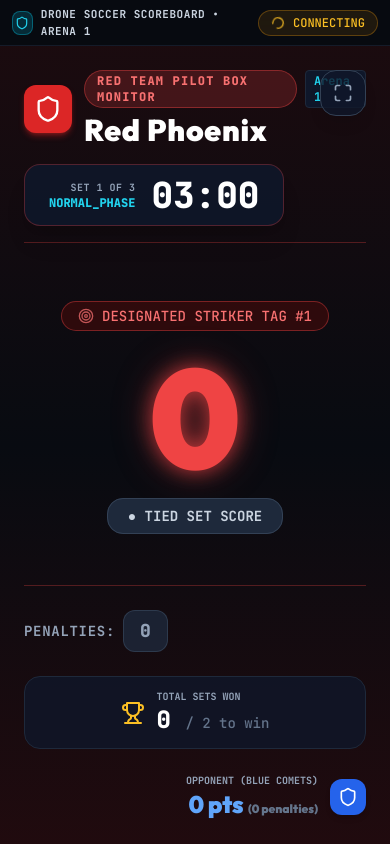
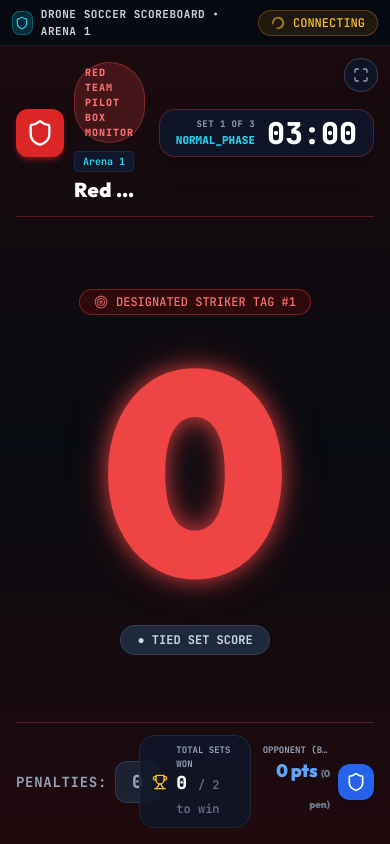
Before and after one commit to TrashPandaStudios/ds-scoreboard-system, a React (Vite) app in the folder frontend/: page /arena/1/red in a window 390 px wide. Built offline with nearby package versions, Linux system fonts and the light colour scheme.

Commit message:
Increase size of team displays

```diff
--- a/frontend/src/pages/displays/RedTeamDisplay.tsx
+++ b/frontend/src/pages/displays/RedTeamDisplay.tsx
@@ -72,59 +72,59 @@ export const RedTeamDisplay: React.FC = () => {
 
   return (
     <div
-      className={`min-h-screen bg-[#080b11] text-slate-100 flex flex-col select-none ${
+      className={`h-screen max-h-screen w-full bg-[#080b11] text-slate-100 flex flex-col select-none overflow-hidden ${
         isBuzzerFiring ? 'buzzer-active-flash' : ''
       }`}
     >
       <HeaderNav arenaId={arenaId} variant="display" />
 
-      <main className="flex-1 flex flex-col justify-between p-6 lg:p-10 max-w-[1920px] w-full mx-auto relative overflow-hidden bg-gradient-to-b from-red-950/30 via-[#080b11] to-red-950/40">
+      <main className="flex-1 min-h-0 h-full w-full flex flex-col justify-between p-4 sm:p-6 lg:p-8 xl:p-10 relative overflow-hidden bg-gradient-to-b from-red-950/30 via-[#080b11] to-red-950/40">
         {/* Fullscreen Button */}
         <button
           onClick={toggleFullscreen}
-          className="absolute top-6 right-6 z-40 p-3 rounded-2xl bg-slate-900/80 hover:bg-slate-800 text-slate-400 hover:text-white border border-slate-700 transition-colors shadow-lg"
+          className="absolute top-3 right-3 sm:top-5 sm:right-6 z-40 p-2 sm:p-2.5 rounded-2xl bg-slate-900/80 hover:bg-slate-800 text-slate-400 hover:text-white border border-slate-700 transition-colors shadow-lg"
           title="Toggle Fullscreen Monitor View"
         >
-          {isFullscreen ? <Minimize className="w-5 h-5" /> : <Maximize className="w-5 h-5" />}
+          {isFullscreen ? <Minimize className="w-4 h-4 sm:w-5 sm:h-5" /> : <Maximize className="w-4 h-4 sm:w-5 sm:h-5" />}
         </button>
 
         {/* Top Header Bar */}
-        <div className="flex flex-wrap items-center justify-between gap-4 border-b border-red-500/30 pb-4">
-          <div className="flex items-center gap-3">
+        <div className="flex items-center justify-between gap-4 border-b border-red-500/30 pb-3 sm:pb-4 shrink-0">
+          <div className="flex items-center gap-2.5 sm:gap-3.5 min-w-0">
             <TeamBadge
               teamName={state.teamRed}
               logoUrl={state.teamRedLogoUrl}
               side="red"
               size="lg"
-              className="rounded-2xl shadow-red-600/40"
+              className="rounded-2xl shadow-red-600/40 shrink-0"
             />
-            <div>
-              <div className="flex items-center gap-2">
-                <span className="text-xs font-mono font-black uppercase tracking-widest text-red-400 bg-red-500/20 px-3 py-0.5 rounded-full border border-red-500/40">
+            <div className="min-w-0">
+              <div className="flex items-center gap-2 flex-wrap">
+                <span className="text-[10px] sm:text-xs font-mono font-black uppercase tracking-widest text-red-400 bg-red-500/20 px-2.5 sm:px-3 py-0.5 rounded-full border border-red-500/40">
                   RED TEAM PILOT BOX MONITOR
                 </span>
-                <span className="text-xs font-mono text-cyan-400 font-bold bg-slate-900 px-2 py-0.5 rounded border border-slate-800">
+                <span className="text-[10px] sm:text-xs font-mono text-cyan-400 font-bold bg-slate-900 px-2 py-0.5 rounded border border-slate-800">
                   {state.arenaName}
                 </span>
               </div>
-              <h1 className="text-3xl lg:text-4xl font-display font-black text-white tracking-wide mt-1">
+              <h1 className="text-xl sm:text-2xl md:text-3xl lg:text-4xl xl:text-5xl font-display font-black text-white tracking-wide mt-1 truncate">
                 {state.teamRed}
               </h1>
             </div>
           </div>
 
           {/* Synchronized Compact Clock */}
-          <div className="flex items-center gap-4 bg-slate-900/90 px-6 py-2.5 rounded-2xl border border-red-500/30 shadow-xl">
+          <div className="flex items-center gap-3 sm:gap-4 bg-slate-900/90 px-4 sm:px-6 py-2 sm:py-2.5 rounded-2xl border border-red-500/30 shadow-xl shrink-0">
             <div className="flex flex-col items-end">
-              <span className="text-[10px] font-mono text-slate-400 font-bold uppercase tracking-wider">
+              <span className="text-[9px] sm:text-[10px] font-mono text-slate-400 font-bold uppercase tracking-wider">
                 SET {state.currentSet} OF {state.maxSets}
               </span>
-              <span className="text-xs font-mono font-black text-cyan-400 uppercase">
+              <span className="text-[11px] sm:text-xs font-mono font-black text-cyan-400 uppercase">
                 {state.phase}
               </span>
             </div>
             <span
-              className={`font-mono font-black text-4xl lg:text-5xl tabular-nums ${
+              className={`font-mono font-black text-3xl sm:text-4xl lg:text-5xl xl:text-6xl tabular-nums leading-none ${
                 isPenaltyPhase
                   ? 'text-amber-400 glow-amber'
                   : isLowTime
@@ -138,28 +138,28 @@ export const RedTeamDisplay: React.FC = () => {
         </div>
 
         {/* Center: Massive Red Team Score Card & Striker HUD */}
-        <div className="my-auto flex flex-col items-center justify-center text-center">
-          <div className="flex items-center gap-2 text-sm font-mono text-red-400 bg-red-950/60 px-4 py-1 rounded-full border border-red-500/40 mb-4">
-            <Target className="w-4 h-4 text-red-400 animate-pulse" />
+        <div className="flex-1 min-h-0 flex flex-col items-center justify-center text-center my-auto py-2">
+          <div className="flex items-center gap-2 text-xs sm:text-sm lg:text-base font-mono text-red-400 bg-red-950/60 px-3.5 sm:px-5 py-1 rounded-full border border-red-500/40 mb-2 sm:mb-4 shrink-0">
+            <Target className="w-3.5 h-3.5 sm:w-4 sm:h-4 text-red-400 animate-pulse" />
             <span>DESIGNATED STRIKER TAG #1</span>
           </div>
 
-          <div className="font-display font-black text-[140px] sm:text-[180px] lg:text-[220px] leading-none text-red-500 glow-red select-none tabular-nums">
+          <div className="font-display font-black text-[clamp(8rem,34vh,38rem)] leading-none text-red-500 glow-red select-none tabular-nums py-1 sm:py-2">
             {state.redScore}
           </div>
 
           {/* Lead/Deficit Pill */}
-          <div className="mt-4">
+          <div className="mt-2 sm:mt-4 shrink-0">
             {leadDiff > 0 ? (
-              <span className="px-5 py-2 rounded-2xl bg-emerald-500/20 border border-emerald-500/50 text-emerald-400 text-sm font-mono font-black">
+              <span className="px-4 sm:px-6 py-1.5 sm:py-2 rounded-2xl bg-emerald-500/20 border border-emerald-500/50 text-emerald-400 text-xs sm:text-sm lg:text-base font-mono font-black">
                 ▲ LEADING BY +{leadDiff} GOAL{leadDiff > 1 ? 'S' : ''}
               </span>
             ) : leadDiff < 0 ? (
-              <span className="px-5 py-2 rounded-2xl bg-rose-500/20 border border-rose-500/50 text-rose-400 text-sm font-mono font-black">
+              <span className="px-4 sm:px-6 py-1.5 sm:py-2 rounded-2xl bg-rose-500/20 border border-rose-500/50 text-rose-400 text-xs sm:text-sm lg:text-base font-mono font-black">
                 ▼ DEFICIT: {leadDiff} GOAL{leadDiff < -1 ? 'S' : ''}
               </span>
             ) : (
-              <span className="px-5 py-2 rounded-2xl bg-slate-800 border border-slate-700 text-slate-300 text-sm font-mono font-bold">
+              <span className="px-4 sm:px-6 py-1.5 sm:py-2 rounded-2xl bg-slate-800 border border-slate-700 text-slate-300 text-xs sm:text-sm lg:text-base font-mono font-bold">
                 ● TIED SET SCORE
               </span>
             )}
@@ -167,33 +167,33 @@ export const RedTeamDisplay: React.FC = () => {
         </div>
 
         {/* Bottom Bar: Penalties, Sets Won, and Opponent Quick Check */}
-        <div className="grid grid-cols-1 md:grid-cols-3 items-center justify-between gap-6 border-t border-red-500/30 pt-6">
+        <div className="grid grid-cols-3 items-center justify-between gap-3 sm:gap-6 border-t border-red-500/30 pt-3 sm:pt-4 shrink-0">
           {/* Penalties */}
-          <div className="flex items-center gap-3">
+          <div className="flex items-center gap-2 sm:gap-3">
             <PenaltyPips count={state.redPenalties} team="red" size="lg" />
           </div>
 
           {/* Sets Won */}
-          <div className="flex items-center justify-center gap-3 bg-slate-900/80 px-6 py-3 rounded-2xl border border-slate-800">
-            <Trophy className="w-6 h-6 text-amber-400" />
+          <div className="flex items-center justify-center gap-2 sm:gap-3 bg-slate-900/80 px-3 sm:px-6 py-2 sm:py-3 rounded-2xl border border-slate-800">
+            <Trophy className="w-4 h-4 sm:w-6 sm:h-6 text-amber-400 shrink-0" />
             <div className="text-left">
-              <span className="text-[10px] font-mono text-slate-400 block uppercase font-bold">
+              <span className="text-[9px] sm:text-[10px] font-mono text-slate-400 block uppercase font-bold">
                 TOTAL SETS WON
               </span>
-              <span className="text-2xl font-mono font-black text-white">
-                {state.redSetScore} <span className="text-sm font-normal text-slate-500">/ 2 to win</span>
+              <span className="text-lg sm:text-2xl font-mono font-black text-white leading-tight">
+                {state.redSetScore} <span className="text-xs sm:text-sm font-normal text-slate-500">/ 2 to win</span>
               </span>
             </div>
           </div>
 
           {/* Opponent Quick Telemetry */}
-          <div className="flex items-center justify-end gap-3 text-right">
-            <div>
-              <span className="text-[10px] font-mono text-slate-400 uppercase block font-bold">
+          <div className="flex items-center justify-end gap-2 sm:gap-3 text-right">
+            <div className="min-w-0">
+              <span className="text-[9px] sm:text-[10px] font-mono text-slate-400 uppercase block font-bold truncate">
                 OPPONENT ({state.teamBlue})
               </span>
-              <span className="text-2xl font-display font-black text-blue-400 tabular-nums">
-                {state.blueScore} pts <span className="text-xs text-slate-500">({state.bluePenalties} penalties)</span>
+              <span className="text-lg sm:text-2xl font-display font-black text-blue-400 tabular-nums">
+                {state.blueScore} pts <span className="text-[10px] sm:text-xs text-slate-500">({state.bluePenalties} pen)</span>
               </span>
             </div>
             <TeamBadge
@@ -201,6 +201,7 @@ export const RedTeamDisplay: React.FC = () => {
               logoUrl={state.teamBlueLogoUrl}
               side="blue"
               size="md"
+              className="shrink-0"
             />
           </div>
         </div>
```
Also changed, not shown: frontend/src/pages/displays/BlueTeamDisplay.tsx (+37 -36 lines), frontend/src/pages/displays/DedicatedTimerDisplay.tsx (+33 -29 lines).
